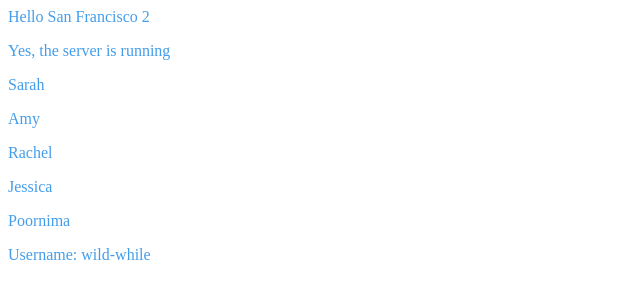
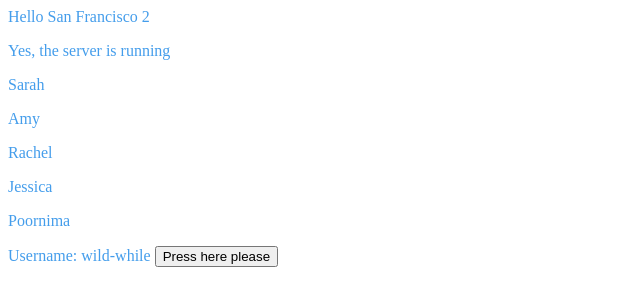
Before and after one commit to BabetteB/angular-tutorial-learn-angular, an Angular app in the folder learn-angular/: page / in a window 1280 px wide. Shown: the top 306 px of the page, without its empty margins (0-640 px from the left). Built offline with nearby package versions, Linux system fonts and the light colour scheme.

Commit message:
added functionality to emit string when button is pressed

```diff
--- a/learn-angular/src/app/app.component.html
+++ b/learn-angular/src/app/app.component.html
@@ -15,8 +15,9 @@ Hello {{city}} {{1+1}}
   <p>{{user.name}}</p>
 }
 
+{{turtles}}
 <section (mouseover)="onMouseOver()" (mouseleave)="onMouseLeave()">
-  <app-user username="wild-while"></app-user>
+  <app-user username="wild-while" (addTurtleEvent)="onTurtelAdded($event)"></app-user>
 </section>
 {{message}}
 
--- a/learn-angular/src/app/app.component.ts
+++ b/learn-angular/src/app/app.component.ts
@@ -15,6 +15,7 @@ import { UserComponent } from './components/user/user.component';
 export class AppComponent {
   city = 'San Francisco';
   message = '';
+  turtles = '';
 
   isServerRunning = true;
   isEditable = true;
@@ -29,4 +30,8 @@ export class AppComponent {
     this.message = '';
   }
 
+  onTurtelAdded(turtle : string){
+    this.turtles = this.turtles.concat(turtle);
+  }
+
 }
--- a/learn-angular/src/app/components/user/user.component.html
+++ b/learn-angular/src/app/components/user/user.component.html
@@ -1 +1,3 @@
 Username: {{username}}
+
+<button (click)="addTurtle()">Press here please</button>
--- a/learn-angular/src/app/components/user/user.component.ts
+++ b/learn-angular/src/app/components/user/user.component.ts
@@ -1,4 +1,4 @@
-import { Component, Input } from '@angular/core';
+import { Component, EventEmitter, Input, Output } from '@angular/core';
 
 @Component({
   selector: 'app-user',
@@ -12,4 +12,11 @@ export class UserComponent {
     required: true
   })
   username = 'lil-loop';
+
+  @Output()
+  addTurtleEvent = new EventEmitter<string>();
+
+  addTurtle(){
+    this.addTurtleEvent.emit('🐢');
+  }
 }
```
